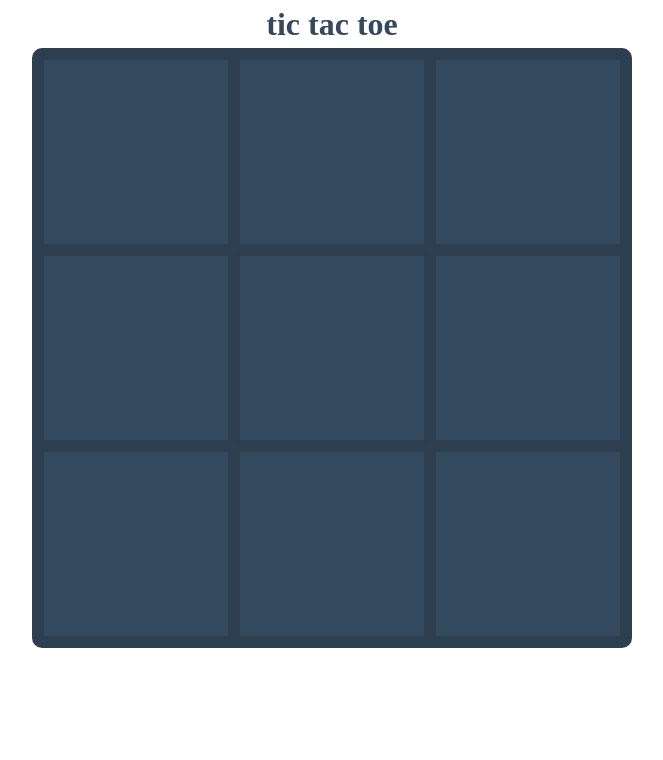
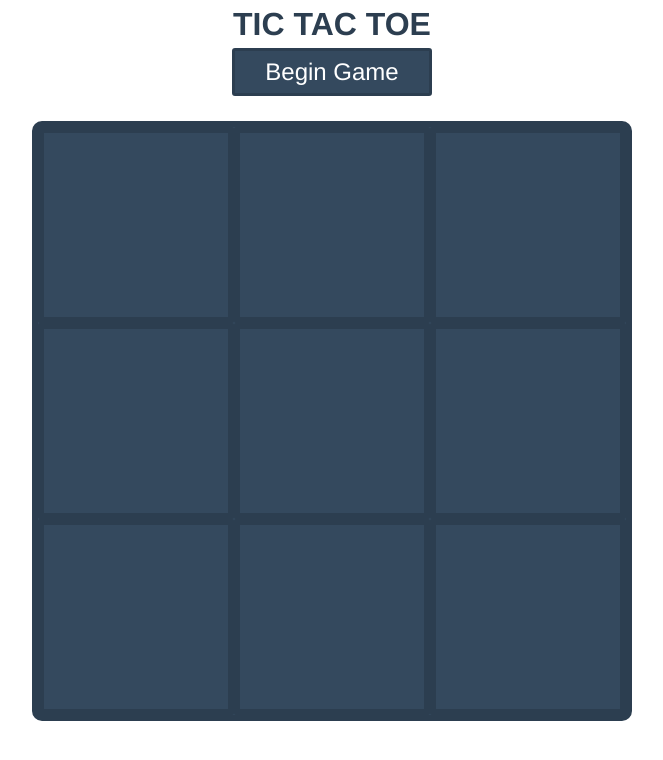
Before and after one commit to tmykkanen/TOP_tictactoe, a website: page index.html in a window 1280 px wide. Shown: the whole page, without its empty margins (308-971 px from the left). Drawn offline with Linux system fonts and the light colour scheme.

Commit message:
refactored to used object destructuring. Added clicker functionality.

```diff
--- a/index.html
+++ b/index.html
@@ -8,7 +8,6 @@
 </head>
 <body>
   <div class="header-container">
-    <h1>tic tac toe</h1>
   </div>
   <div class="board-container">
       <div class="board-cell" id="0"></div>
--- a/script.js
+++ b/script.js
@@ -54,60 +54,99 @@ const GameModule = (function GameModule() {
 
 // *** VIEW *** //
 const GameView = (function GameView() {
-  const board = GameModule.getBoard();
+  const { getBoard, getPlayers } = GameModule;
+  const board = getBoard();
+  const players = getPlayers();
+
   const boardContainer = document.querySelector('.board-container');
+  const headerContainer = document.querySelector('.header-container');
 
-  const assembleBoard = () => {
-    const displayBoardArray = board
-      .map((cell) => (!cell ? '|   ' : `| ${cell} `));
-    displayBoardArray.push('|\n');
-    displayBoardArray.splice(6, 0, '|\n');
-    displayBoardArray.splice(3, 0, '|\n');
-    const displayBoard = displayBoardArray.join('');
-    return displayBoard;
-  };
+  // const assembleBoard = () => {
+  //   const displayBoardArray = board
+  //     .map((cell) => (!cell ? '|   ' : `| ${cell} `));
+  //   displayBoardArray.push('|\n');
+  //   displayBoardArray.splice(6, 0, '|\n');
+  //   displayBoardArray.splice(3, 0, '|\n');
+  //   const displayBoard = displayBoardArray.join('');
+  //   return displayBoard;
+  // };
 
-  const renderToConsole = () => {
-    const boardState = assembleBoard();
-    console.log(boardState);
-  };
+  // const renderToConsole = () => {
+  //   const boardState = assembleBoard();
+  //   console.log(boardState);
+  // };
 
-  const render = () => {
+  const render = (gameState) => {
+    console.log(`Gamestate: ${gameState}`);
     boardContainer.innerHTML = '';
+    headerContainer.innerHTML = '';
+
+    const h1 = document.createElement('h1');
+    h1.classList.add('col2');
+    h1.textContent = 'TIC TAC TOE';
+    headerContainer.appendChild(h1);
+
+    if (gameState === 'before') {
+      const elem = document.createElement('button');
+      elem.type = 'button';
+      elem.classList.add('col2');
+      elem.textContent = 'Begin Game';
+      // eslint-disable-next-line no-use-before-define
+      elem.addEventListener('click', () => GameController.playGame());
+      headerContainer.appendChild(elem);
+    }
+
+    if (gameState === 'during') {
+      const activePlayer = players.find((e) => e.active);
+      const elem = document.createElement('h2');
+      elem.classList.add('col2');
+      elem.textContent = `${activePlayer.name}, your turn.`;
+      headerContainer.appendChild(elem);
+    }
+
     for (let cell = 0; cell < board.length; cell += 1) {
       const div = document.createElement('div');
       div.setAttribute('id', cell);
       div.classList.add('board-cell');
       div.textContent = board[cell];
       boardContainer.appendChild(div);
+      div.addEventListener('click', (e) => GameController.takePlayerTurn(e));
     }
   };
 
-  return { renderToConsole, render };
+  return { render };
 }());
 
 // *** CONTROLLER *** //
 const GameController = (function GameController() {
-  const board = GameModule.getBoard();
-  const players = GameModule.getPlayers();
+  const {
+    getBoard,
+    getPlayers,
+    resetGame,
+  } = GameModule;
+  const { render } = GameView;
+
+  const board = getBoard();
+  const players = getPlayers();
+  let gameState;
   let winMsg = '';
 
-  const validatePlayerChoice = (playerChoice) => {
-    if (playerChoice < 0 || playerChoice > 8) return false;
-    return board[playerChoice] === '';
-  };
+  // const validatePlayerChoice = (playerChoice) => {
+  //   if (playerChoice < 0 || playerChoice > 8) return false;
+  //   return board[playerChoice] === '';
+  // };
 
-  const getPlayerChoice = (activePlayer) => {
-    let valid = false;
-    let playerChoice;
-    while (!valid) {
-      // eslint-disable-next-line no-alert
-      playerChoice = prompt(`${activePlayer.name}, select your cell (1–9).`) - 1;
-      valid = validatePlayerChoice(playerChoice);
-    }
+  // const getPlayerChoice = (activePlayer) => {
+  //   let valid = false;
+  //   let playerChoice;
+  //   // while (!valid) {
+  //     // eslint-disable-next-line no-alert
+  //     playerChoice = prompt(`${activePlayer.name}, select your cell (1–9).`) - 1;
+  //   //   valid = validatePlayerChoice(playerChoice);
+  //   // }
 
-    return playerChoice;
-  };
+  //   return playerChoice;
+  // };
 
   const changePlayer = () => {
     players.forEach((item) => {
@@ -162,30 +201,47 @@ const GameController = (function GameController() {
     return gameOver;
   };
 
-  const takePlayerTurn = () => {
+  const takePlayerTurn = (e) => {
     // Get active player
-    const activePlayer = players.find((e) => e.active);
+    const activePlayer = players.find((player) => player.active);
+    const playerChoice = e.target.id;
 
-    const playerChoice = getPlayerChoice(activePlayer);
+    if (board[playerChoice] !== '') return;
 
     GameModule.setBoardCell(activePlayer, playerChoice);
 
-    GameView.render();
-
+    render(gameState);
+    console.log(e.target.id);
+    console.log(activePlayer);
     changePlayer();
   };
 
   const playGame = () => {
+    gameState = 'during';
     GameModule.resetGame();
-    GameView.render();
-    while (!checkForWin()) {
-      takePlayerTurn();
-    }
-    console.log(winMsg);
+    render(gameState);
+
+    // takePlayerTurn();
+    // while (!checkForWin()) {
+    //   takePlayerTurn();
+    // }
+    // console.log(winMsg);
   };
 
-  return { playGame };
+  const initGame = () => {
+    gameState = 'before';
+    resetGame();
+    render(gameState);
+  };
+
+  return {
+    playGame,
+    initGame,
+    takePlayerTurn,
+  };
 }());
+
+GameController.initGame();
 
 // *** JEST SETUP FOR TESTING *** //
 // *** Requires npm install --save-dev jest ***///
--- a/style.css
+++ b/style.css
@@ -32,9 +32,40 @@ p, h1, h2, h3, h4, h5, h6 {
 }
 /* END RESET */
 
+:root {
+  font-family: Helvetica;
+  color: #2c3e50;
+}
+
+.header-container {
+  display: grid;
+  grid-template: repeat(2, 1fr) / repeat(6, 1fr);
+  width: 600px;
+  margin: 0 auto 25px;
+}
+
 h1 {
   text-align: center;
-  color: #34495e;
+  color: #2c3e50;
+}
+
+button {
+  background-color: #34495e;
+  color: #fff;
+  border: 3px solid #2c3e50;
+  border-radius: 3px;
+  font-size: 1.5em;
+  transition-duration: 0.1s;
+  width: 100%;
+}
+
+button:hover {
+  background-color: #3c5269;
+  border: 3px solid #3c5269;
+}
+
+.col2 {
+  grid-column: 3 / span 2;
 }
 
 .board-container {
@@ -52,7 +83,6 @@ h1 {
 .board-cell {
   border: 6px solid #2c3e50;
   border-radius: 2px;
-  font-family: Helvetica;
   font-weight: bold;
   font-size: 4em;
   display: flex;
```
